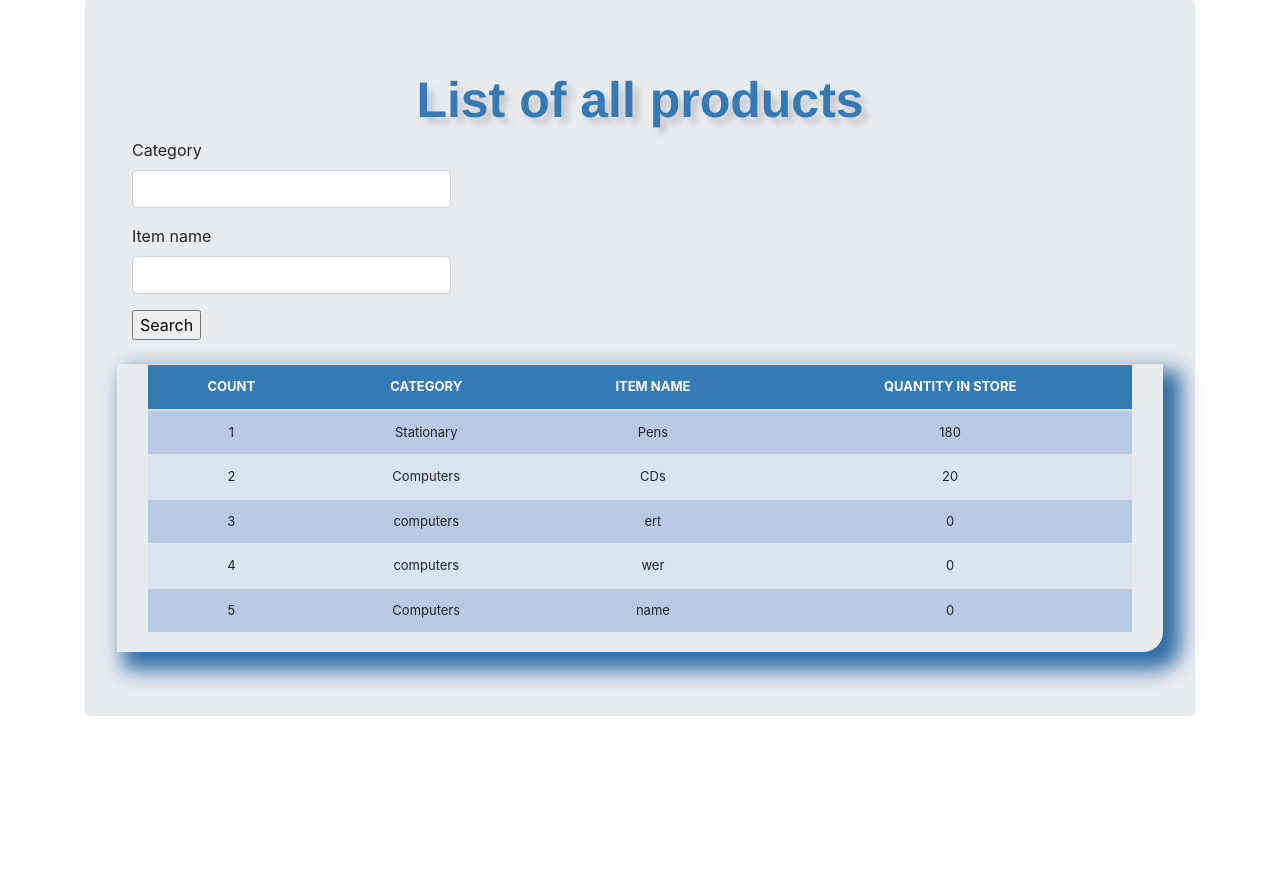
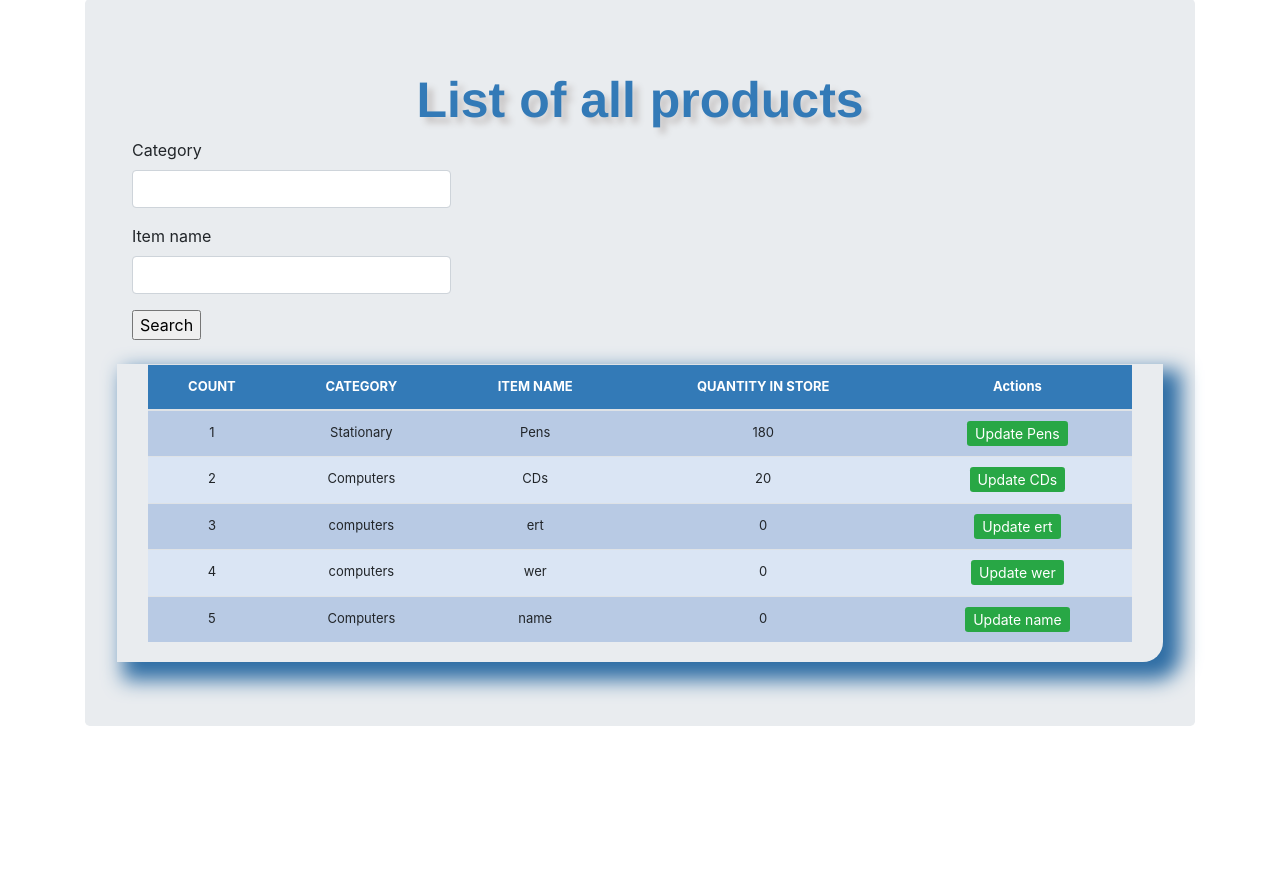
Before and after one commit to Dihfahsih1/stock-management-system, a Django app: page /items-list in a window 1280 px wide. Shown: the part 73-945 px from the top of the page. Run offline with Django 3.2, Linux system fonts and the light colour scheme; data comes from the database, SQL or seed files in the repository; both versions use the stored data as it was after the commit; some libraries are stand-ins or nearby versions.

Commit message:
add the update details

```diff
--- a/stockmgt/templates/add_item.html
+++ b/stockmgt/templates/add_item.html
@@ -3,7 +3,7 @@
 
 {% block content %}
 {% load crispy_forms_tags %}
-
+    <u><b>{{header}}</b></u>
      <form action='' method='POST'>
          {% csrf_token %}
          <div class="form-group col-lg-4" >
--- a/stockmgt/templates/list_items.html
+++ b/stockmgt/templates/list_items.html
@@ -28,6 +28,7 @@
             <th>CATEGORY</th>
             <th>ITEM NAME</th>
             <th>QUANTITY IN STORE</th>
+            <th>Actions</th>
           </tr>
         </thead>
       {% for instance in qs %}
@@ -36,6 +37,7 @@
             <td>{{instance.category}}</td>
             <td>{{instance.item_name}}</td>
             <td>{{instance.quantity}}</td>
+            <td> <a href="{% url 'update_items' instance.pk %}"><span class="btn-sm btn-success">Update {{instance.item_name}}</span></a></td>
           </tr>
       {% endfor %}
     </table>
--- a/stockmgt/views.py
+++ b/stockmgt/views.py
@@ -23,7 +23,7 @@ def add_item(request):
         if form.is_valid():
             form.save()
             return redirect('list_items')
-    context = {'form':form}
+    context = {'form':form,'header':'Add Item'}
     return render(request, 'add_item.html', context)
 
 def update_items(request, pk):
@@ -36,6 +36,7 @@ def update_items(request, pk):
 			return redirect('list_items')
 
 	context = {
-		'form':form
+		'form':form,
+        'header':'Update the Item details'
 	}
 	return render(request, 'add_item.html', context)
```
Also changed, not shown: db.sqlite3.
